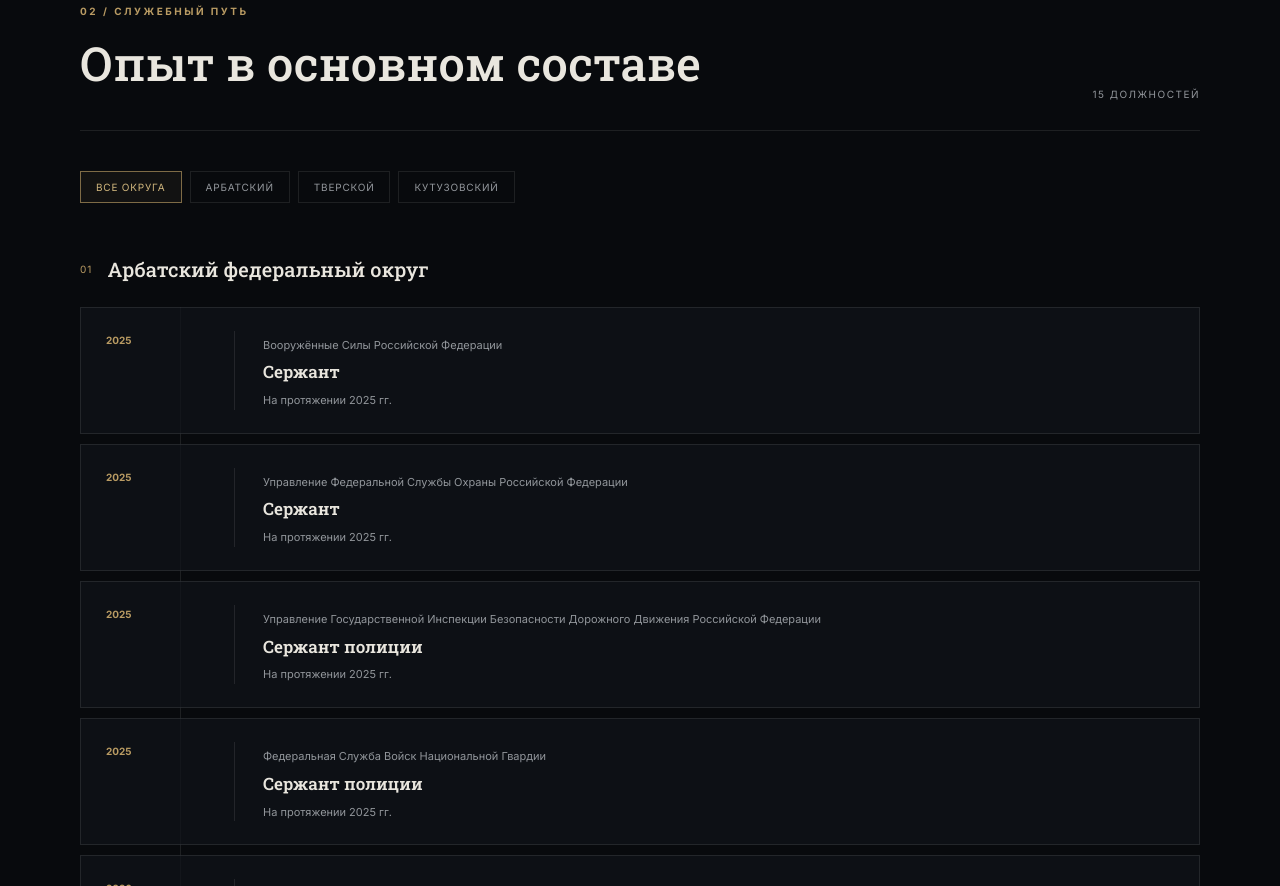
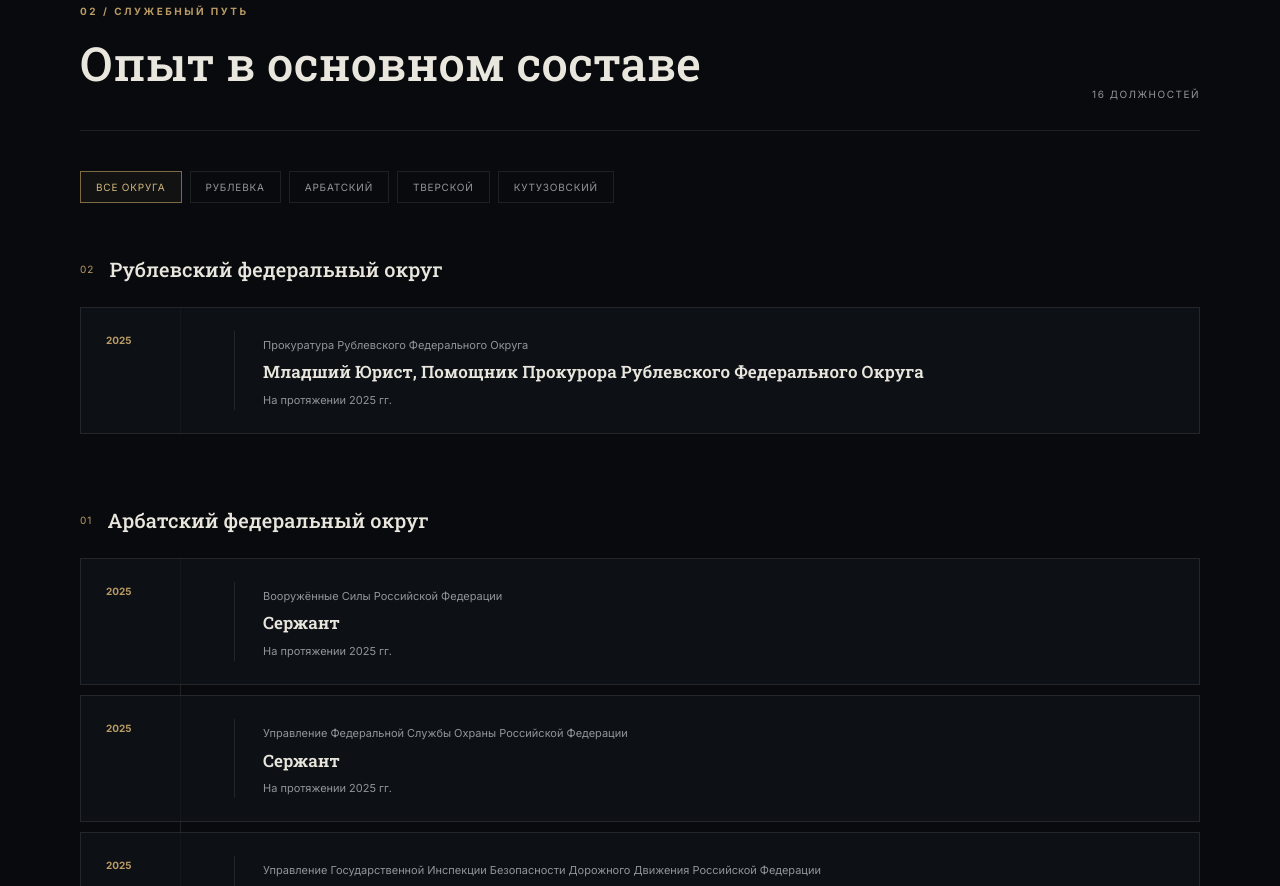
Before and after one commit to AceMinoSan/Beriarmrp, a plain HTML site: page index.html in a window 1280 px wide. Shown: the part 1758-2644 px from the top of the page. Drawn offline with Linux system fonts and the light colour scheme.

Commit message:
Update index.html

```diff
--- a/index.html
+++ b/index.html
@@ -140,9 +140,23 @@
 
             <div class="filter-bar">
                 <button class="filter active" data-filter="all">Все округа</button>
+                <button class="filter" data-filter="rublevka">Рублевка</button>
                 <button class="filter" data-filter="arbatsky">Арбатский</button>
                 <button class="filter" data-filter="tverskoy">Тверской</button>
                 <button class="filter" data-filter="kutuzovsky">Кутузовский</button>
+            </div>
+
+            <div class="district-block" data-district="rublevka">
+                <div class="district-title">
+                    <span class="district-number">02</span>
+                    <h3>Рублевский федеральный округ</h3>
+                </div>
+                <div class="timeline">
+                    <article class="timeline-card">
+                        <div class="date">2025</div>
+                        <div class="timeline-content"><span>Прокуратура Рублевского Федерального Округа</span><h4>Младший Юрист, Помощник Прокурора Рублевского Федерального Округа</h4><p>На протяжении 2025 гг.</p></div>
+                    </article>
+                </div>
             </div>
 
             <div class="district-block" data-district="arbatsky">
```
